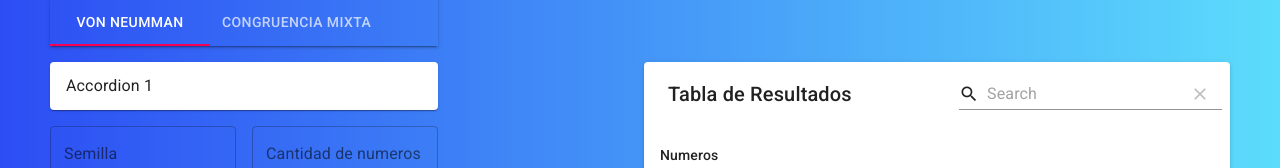
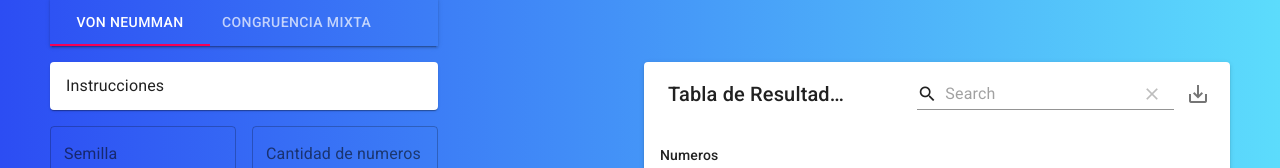
Before and after one commit to hernanvieira/model_and_simulation, a React (Create React App) app: page / in a window 1280 px wide. Shown: the part 319-487 px from the top of the page. Built offline with nearby package versions, Linux system fonts and the light colour scheme.

Commit message:
Von Neumman export
Exportar lo generado.

```diff
--- a/src/components/VonNeumman.js
+++ b/src/components/VonNeumman.js
@@ -113,7 +113,7 @@ class VonNeumman extends Component {
                     aria-controls="panel1a-content"
                     id="panel1a-header"
                   >
-                    <Typography>Accordion 1</Typography>
+                    <Typography>Instrucciones</Typography>
                   </AccordionSummary>
                   <AccordionDetails>
                     <Typography>
@@ -184,6 +184,8 @@ class VonNeumman extends Component {
                 title="Tabla de Resultados"
                 columns={[{ title: "Numeros", field: "numero" }]}
                 data={this.state.resultado}
+                exportButton="True"
+                options={{ exportButton: true, exportAllData: true }}
               />
             </Grid>
           </Grid>
```
